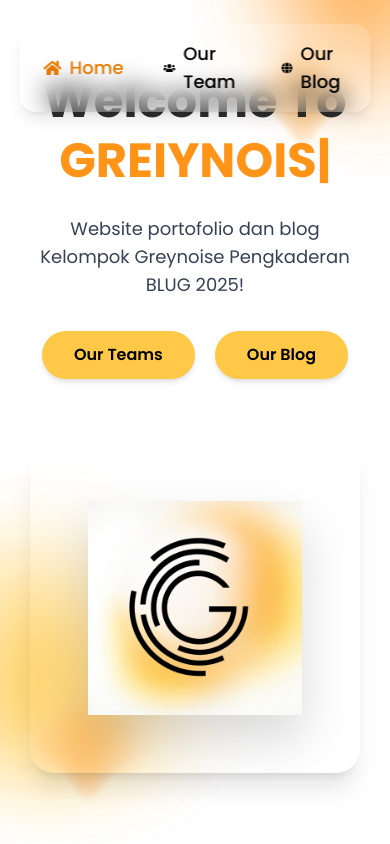
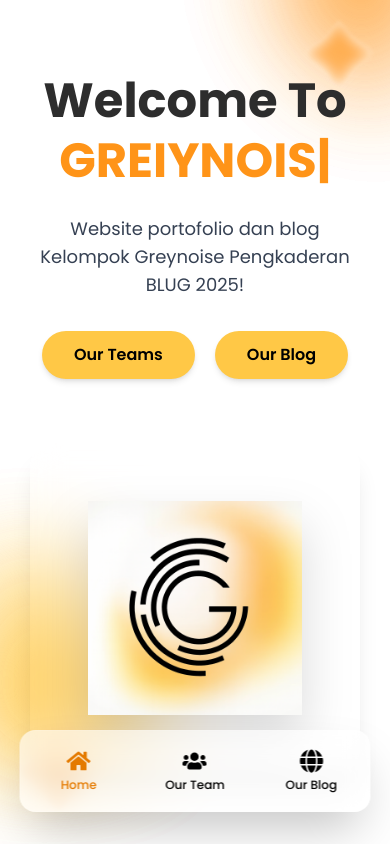
Before and after one commit to hasnadhilaa/blug-greynoiseweb, a React (Vite) app: page / in a window 390 px wide. Built offline with nearby package versions, Linux system fonts and the light colour scheme.

Commit message:
Navbar Responsive

```diff
--- a/src/components/Navbar.jsx
+++ b/src/components/Navbar.jsx
@@ -20,20 +20,21 @@ export default function Navbar() {
   }, []);
 
   return (
+    <>
+      {/* Desktop/Tablet Navbar */}
       <nav
         className={`
+          hidden lg:flex
           fixed top-6 left-1/2 -translate-x-1/2
           max-w-4xl w-[90%]
           px-6 lg:px-10 py-4
-    flex items-center justify-between
+          items-center justify-between
           bg-white/15 backdrop-blur-md
           shadow-lg rounded-2xl
           transition-all duration-300 z-50
           ${scrolled ? "shadow-xl scale-[1.01]" : ""}
         `}
       >
-
-
         {/* Left logo */}
         <div className="flex items-center gap-3">
           <img
@@ -61,5 +62,26 @@ export default function Navbar() {
           })}
         </div>
       </nav>
+
+      {/* Mobile Bottom Navigation Bar */}
+      <nav className="lg:hidden fixed bottom-8 left-1/2 -translate-x-1/2 z-50 bg-white/60 backdrop-blur-md border border-white/10 rounded-2xl w-[90%] shadow-2xl">
+        <div className="flex items-center justify-around h-20">
+          {navLinks.map((link) => {
+            const isActive = pathname === link.path;
+            return (
+              <Link
+                key={link.name}
+                to={link.path}
+                className={`flex flex-col items-center justify-center flex-1 h-full gap-1 transition
+                ${isActive ? "text-[#e47a00]" : "text-black hover:text-[#e47a00]"}`}
+              >
+                <span className="text-2xl">{link.icon}</span>
+                <span className="text-xs font-medium">{link.name}</span>
+              </Link>
+            );
+          })}
+        </div>
+      </nav>
+    </>
   );
 }
--- a/src/index.css
+++ b/src/index.css
@@ -131,6 +131,21 @@ body {
   background-position: center;
 }
 
+/* Responsive adjustments for stars on mobile */
+@media (max-width: 640px) {
+  .stars-left {
+    width: 120px;
+    height: 120px;
+    opacity: 0.6;
+  }
+
+  .stars-right {
+    width: 100px;
+    height: 100px;
+    opacity: 0.6;
+  }
+}
+
 /* Layout Helpers */
 .container-custom {
   max-width: 1280px;
```
Lines whose indentation alone changed are shown as unchanged.
